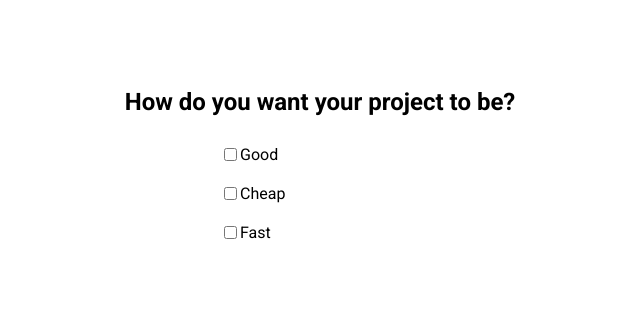
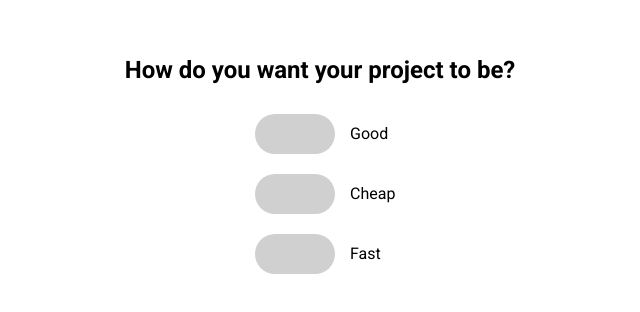
Before and after one commit to webdevotter/good-cheap-fast-checkboxes, a plain HTML site: page index.html in a window 1280 px wide. Shown: the part 240-552 px from the top of the page, without its empty margins (320-960 px from the left). Drawn offline with Linux system fonts and the light colour scheme.

Commit message:
toggle and label class

```diff
--- a/style.css
+++ b/style.css
@@ -23,3 +23,17 @@ body {
     width: 200px;
 
 }
+
+.toggle {
+    visibility: hidden;
+}
+
+.label {
+    background-color: #d0d0d0;
+    border-radius: 50px;
+    cursor: pointer;
+    display: inline-block;
+    width: 80px;
+    height: 40px;
+    margin: 0 15px 0;
+}
```
